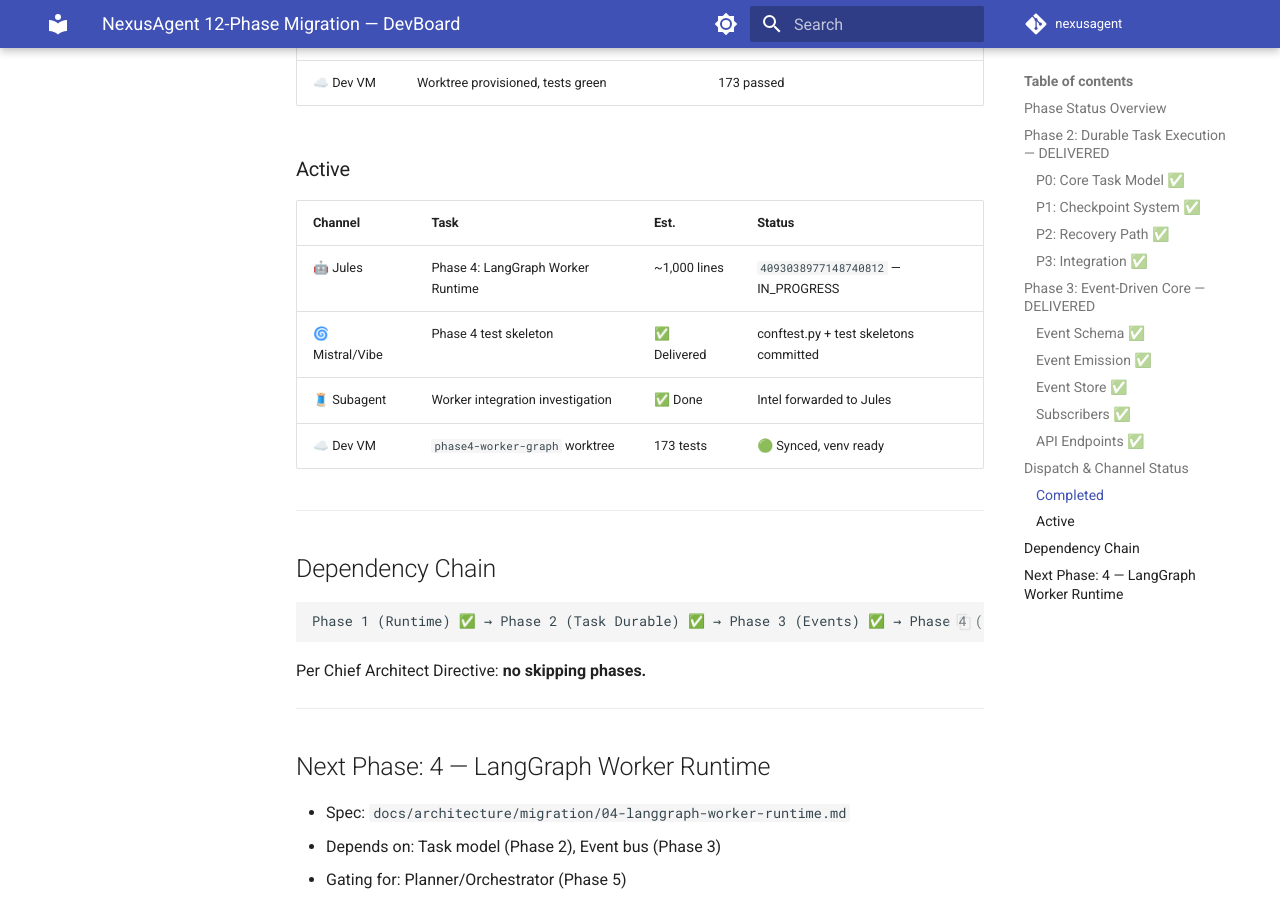
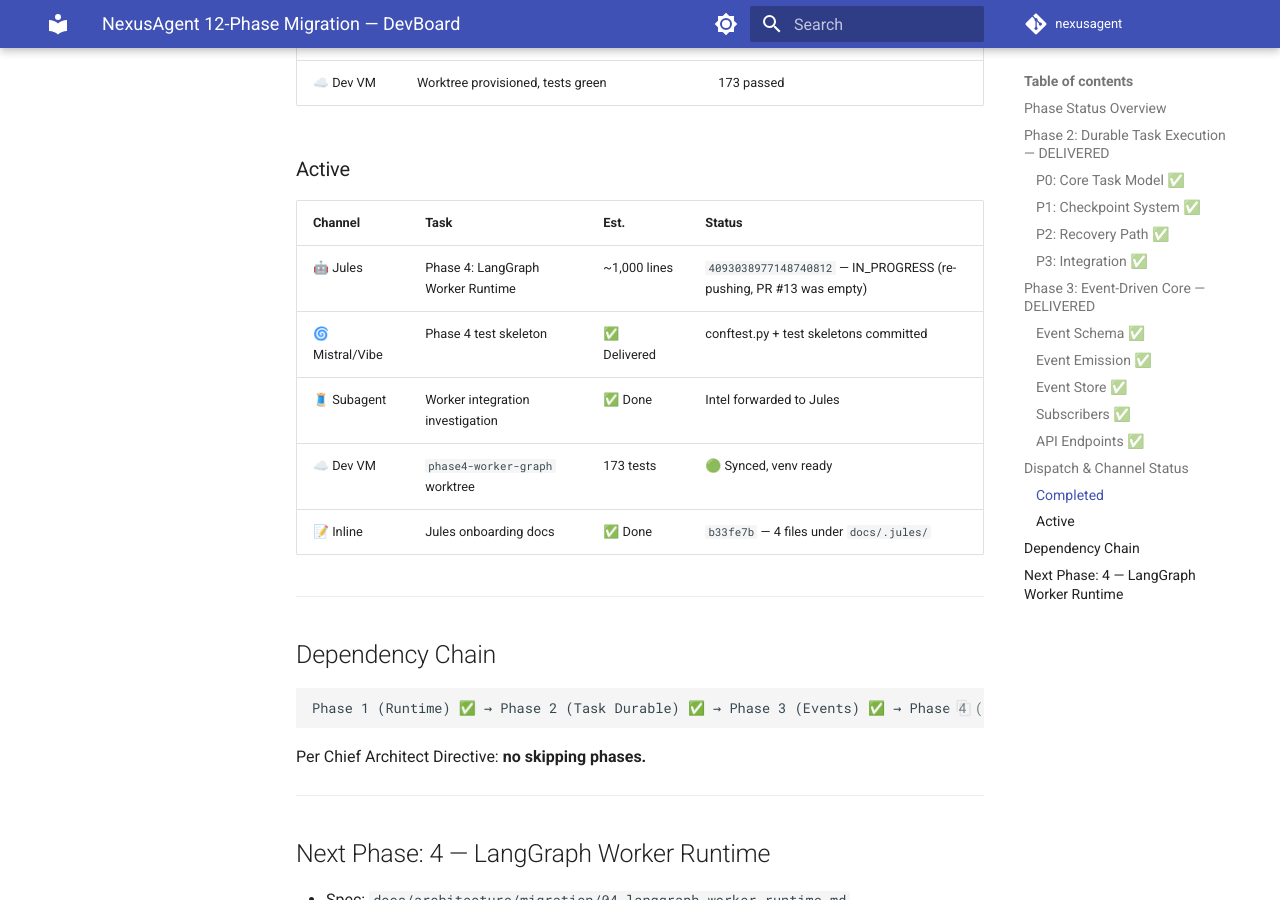
Before and after one commit to stephanos8926-lgtm/NexusAgent, an MkDocs documentation site: the page built from docs/devboard/README.md, in a window 1280 px wide and 900 px high, scrolled down 4180 px. Built offline with MkDocs 1.6.1 and Material for MkDocs 9.7.7, drawn with Linux system fonts in a browser that asks for light colours; comment, search, counter and statistics services are not loaded; the version menu is left out.

Commit message:
docs(devboard): Jules onboarding docs delivered, Phase 4 re-push in progress

```diff
--- a/docs/devboard/README.md
+++ b/docs/devboard/README.md
@@ -105,10 +105,11 @@
 ### Active
 | Channel | Task | Est. | Status |
 |---------|------|------|--------|
-| 🤖 Jules | Phase 4: LangGraph Worker Runtime | ~1,000 lines | `4093038977148740812` — IN_PROGRESS |
+| 🤖 Jules | Phase 4: LangGraph Worker Runtime | ~1,000 lines | `4093038977148740812` — IN_PROGRESS (re-pushing, PR #13 was empty) |
 | 🌀 Mistral/Vibe | Phase 4 test skeleton | ✅ Delivered | conftest.py + test skeletons committed |
 | 🧵 Subagent | Worker integration investigation | ✅ Done | Intel forwarded to Jules |
 | ☁️ Dev VM | `phase4-worker-graph` worktree | 173 tests | 🟢 Synced, venv ready |
+| 📝 Inline | Jules onboarding docs | ✅ Done | `b33fe7b` — 4 files under `docs/.jules/` |
 
 ---
 
```
